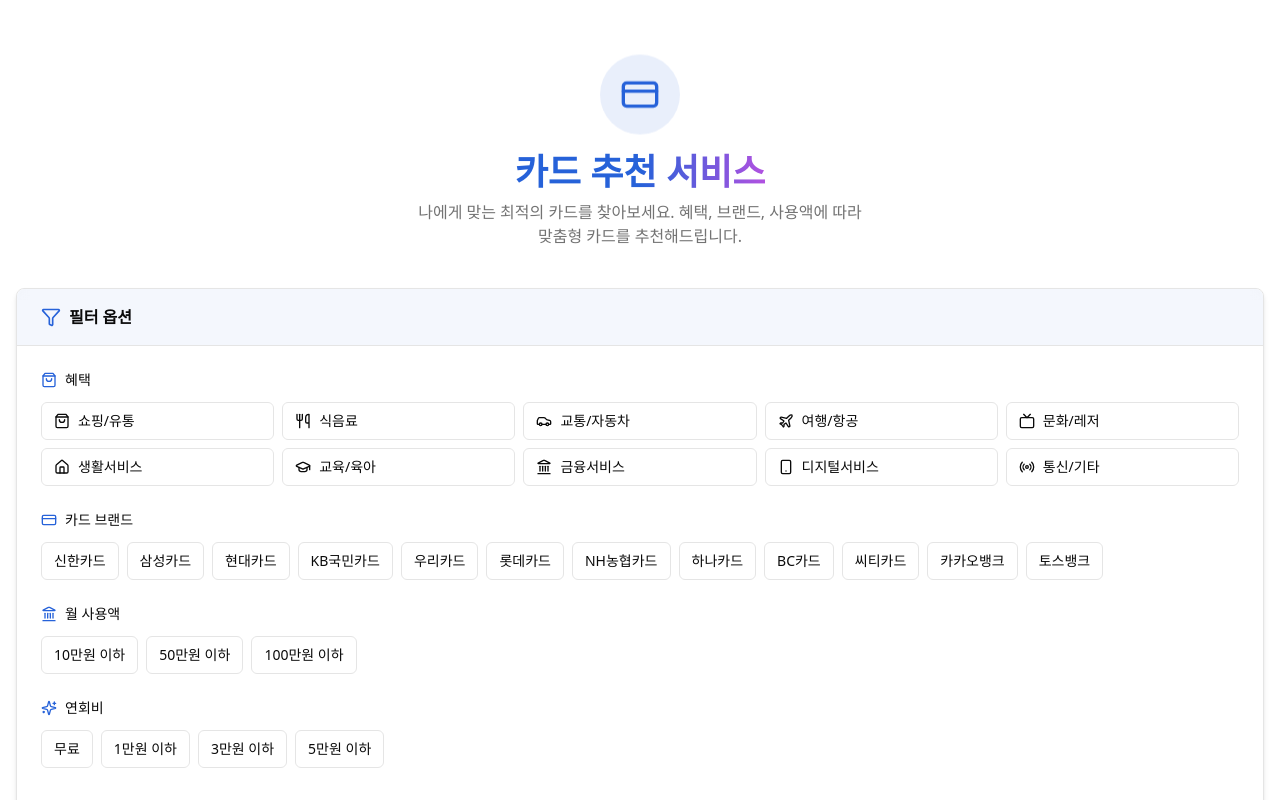
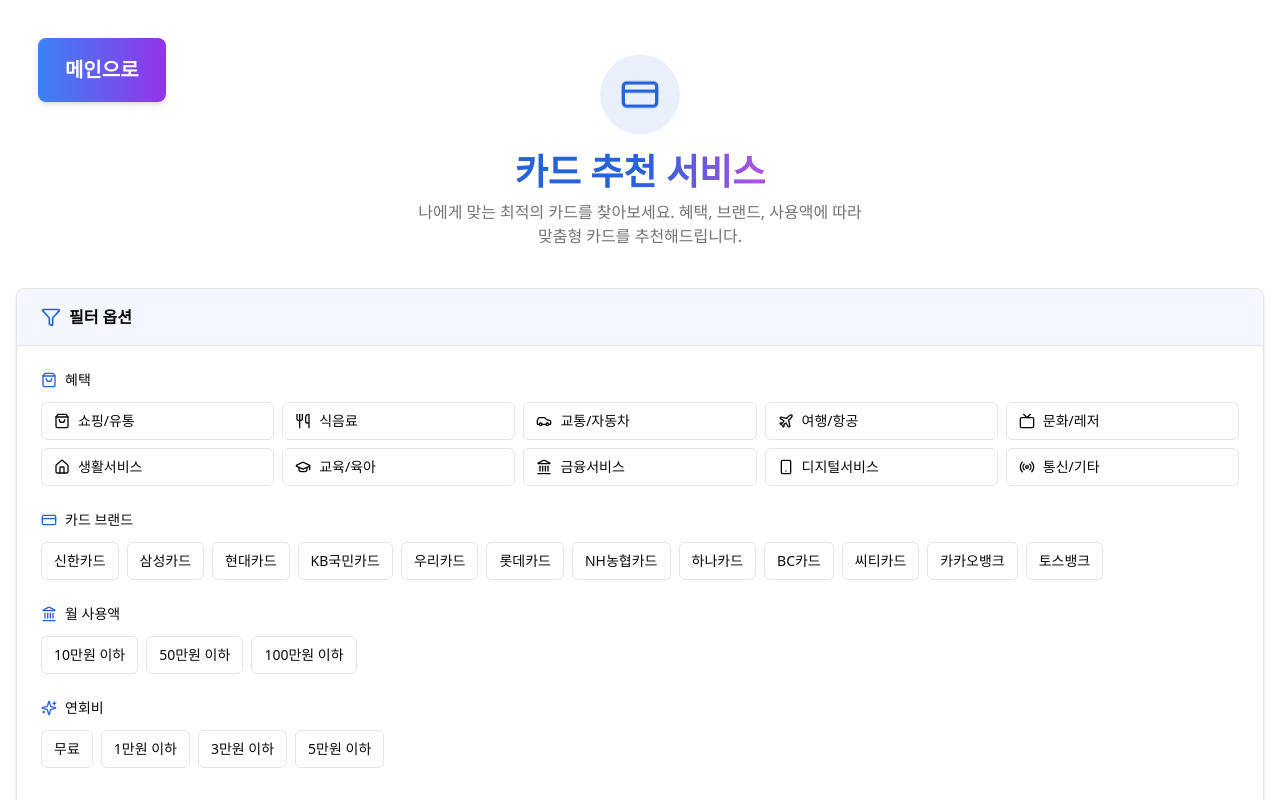
Before and after one commit to YoonCY9/card-recommend-project, a Next.js app in the folder card-front/: page / in a window 1280 px wide. Shown: the top 800 px of the page. Built offline with nearby package versions, Linux system fonts and the light colour scheme; no server answers.

Commit message:
feat : 메인으로 가기 박스 추가

```diff
--- a/card-front/app/cards/page.tsx
+++ b/card-front/app/cards/page.tsx
@@ -67,6 +67,11 @@ const AgeBasedCardRecommendations = () => {
 
     return (
         <main className="min-h-screen bg-mesh">
+            <Link href="/main">
+                <div className="absolute top-[1cm] left-[1cm] flex h-16 w-32 cursor-pointer items-center justify-center rounded-lg bg-gradient-to-r from-blue-500 to-purple-600 text-white text-xl font-semibold shadow-md hover:shadow-lg hover:scale-105 transition-all duration-300">
+                    메인으로
+                </div>
+            </Link>
             <div className="container mx-auto py-8 px-4">
                 <div className="flex flex-col items-center justify-center mb-10 pt-6 animate-fade-in">
                     <div className="inline-flex items-center justify-center w-20 h-20 rounded-full bg-primary/10 mb-4 floating">
--- a/card-front/app/page.tsx
+++ b/card-front/app/page.tsx
@@ -1,5 +1,6 @@
 "use client"
 
+import Link from 'next/link';
 import { useState } from "react"
 import { Card, CardContent } from "@/components/ui/card"
 import { Label } from "@/components/ui/label"
@@ -110,10 +111,17 @@ const benefitOptions = [
 
   return (
       <main className="min-h-screen bg-mesh">
+        <Link href="/main">
+          <div className="absolute top-[1cm] left-[1cm] flex h-16 w-32 cursor-pointer items-center justify-center rounded-lg bg-gradient-to-r from-blue-500 to-purple-600 text-white text-xl font-semibold shadow-md hover:shadow-lg hover:scale-105 transition-all duration-300">
+            메인으로
+          </div>
+        </Link>
         <div className="container mx-auto py-8 px-4">
           <div className="flex flex-col items-center justify-center mb-10 pt-6 animate-fade-in">
             <div className="inline-flex items-center justify-center w-20 h-20 rounded-full bg-primary/10 mb-4 floating">
               <CreditCard className="h-10 w-10 text-primary" />
+            </div>
+            <div>
             </div>
             <h1 className="text-4xl font-bold text-center mb-2 text-gradient">카드 추천 서비스</h1>
             <p className="text-muted-foreground text-center max-w-md">
```
